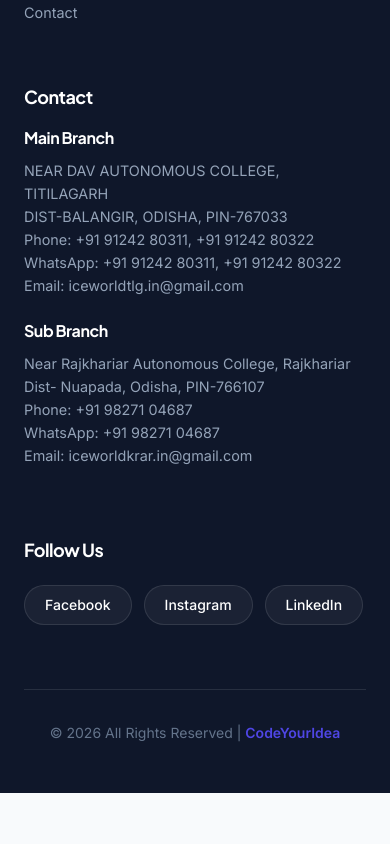
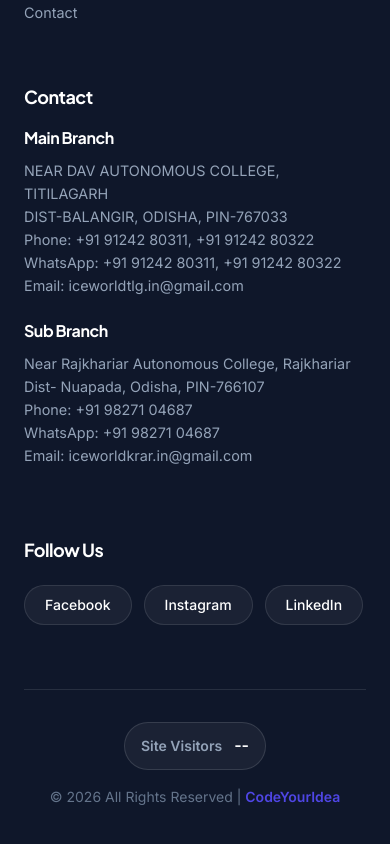
Before and after one commit to Gopinath-08/skp, a React (Vite) app in the folder frontend-react/: page / in a window 390 px wide. Shown: the part 5995-6839 px from the top of the page. Before the commit the page ends 6788 px from the top, so only its background shows below. Built offline with nearby package versions, Linux system fonts and the light colour scheme; no server answers.

Commit message:
sorted visitor

```diff
--- a/frontend-react/src/components/Footer.jsx
+++ b/frontend-react/src/components/Footer.jsx
@@ -1,8 +1,31 @@
+import { useEffect, useState } from 'react';
 import { Link, useLocation } from 'react-router-dom';
+import { settingService } from '../services/api';
 import '../styles/footer.css';
 
 export default function Footer() {
   const location = useLocation();
+  const [visitorCount, setVisitorCount] = useState(null);
+
+  useEffect(() => {
+    if (location.pathname.startsWith('/admin')) return;
+
+    const loadVisitorCount = async () => {
+      try {
+        const hasTrackedVisit = sessionStorage.getItem('iceVisitorTracked') === 'true';
+        const response = hasTrackedVisit
+          ? await settingService.getVisitorCount()
+          : await settingService.trackVisitor();
+
+        sessionStorage.setItem('iceVisitorTracked', 'true');
+        setVisitorCount(response.data.count);
+      } catch (error) {
+        console.error('Error loading visitor count:', error);
+      }
+    };
+
+    loadVisitorCount();
+  }, [location.pathname]);
 
   if (location.pathname.startsWith('/admin')) {
     return null;
@@ -56,6 +79,10 @@ export default function Footer() {
         </div>
 
         <div className="footer-bottom">
+          <div className="visitor-count" aria-label="Site visitor count">
+            <span>Site Visitors</span>
+            <strong>{visitorCount === null ? '--' : visitorCount.toLocaleString('en-IN')}</strong>
+          </div>
           <p>
             &copy; {new Date().getFullYear()} All Rights Reserved | <a href="https://www.codeyouridea.com/" target="_blank" rel="noopener noreferrer" style={{ color: 'var(--primary-color)', textDecoration: 'none', fontWeight: 600 }}>CodeYourIdea</a>
           </p>
--- a/frontend-react/src/services/api.js
+++ b/frontend-react/src/services/api.js
@@ -137,6 +137,8 @@ export const reportService = {
 
 export const settingService = {
   getAll: () => api.get('/settings'),
+  getVisitorCount: () => api.get('/settings/visitor-count'),
+  trackVisitor: () => api.post('/settings/visitor-count'),
   update: (data) => api.post('/settings', data),
 };
 
--- a/frontend-react/src/styles/footer.css
+++ b/frontend-react/src/styles/footer.css
@@ -89,7 +89,47 @@
   margin: 4rem auto 0;
   padding-top: 2rem;
   border-top: 1px solid rgba(255, 255, 255, 0.1);
+  display: grid;
+  grid-template-columns: 1fr auto 1fr;
+  align-items: center;
+  gap: 1rem;
   text-align: center;
   color: #64748b;
   font-size: 0.875rem;
 }
+
+.footer-bottom p {
+  grid-column: 2;
+  margin: 0;
+}
+
+.visitor-count {
+  grid-column: 3;
+  justify-self: end;
+  display: inline-flex;
+  align-items: center;
+  gap: 0.75rem;
+  padding: 0.625rem 1rem;
+  border: 1px solid rgba(255, 255, 255, 0.12);
+  border-radius: var(--radius-full);
+  background: rgba(255, 255, 255, 0.05);
+  color: #94a3b8;
+  font-weight: 600;
+}
+
+.visitor-count strong {
+  color: white;
+  font-size: 1rem;
+}
+
+@media (max-width: 768px) {
+  .footer-bottom {
+    grid-template-columns: 1fr;
+  }
+
+  .footer-bottom p,
+  .visitor-count {
+    grid-column: 1;
+    justify-self: center;
+  }
+}
```
Also changed, not shown: 1 other file (tests, documents, lock files or other folders).
